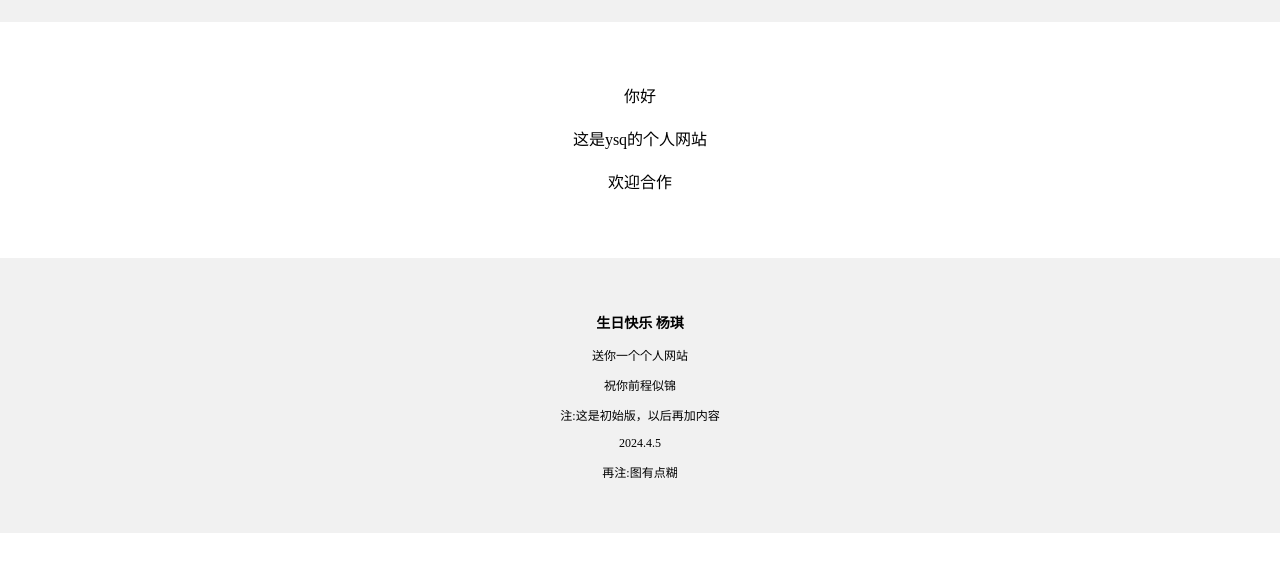
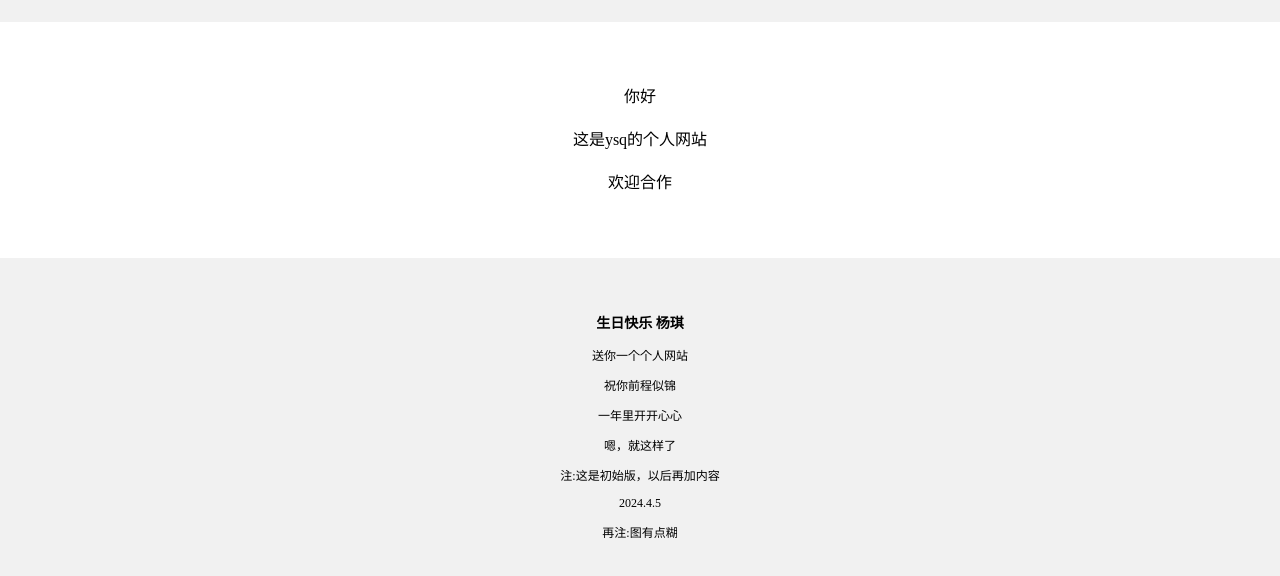
Before and after one commit to 18975572745zyx/ysq, a plain HTML site: page index.html in a window 1280 px wide. Shown: the part 362-938 px from the top of the page. Before the commit the page ends 895 px from the top, so only its background shows below. Drawn offline with Linux system fonts and the light colour scheme.

Commit message:
Update index.html

```diff
--- a/index.html
+++ b/index.html
@@ -36,6 +36,8 @@ text-align: center;
 <h3>生日快乐 杨琪</h3>
 <p>送你一个个人网站</p>
 <p>祝你前程似锦</p>
+<p>一年里开开心心</p>
+<p>嗯，就这样了</p>
 <p>注:这是初始版，以后再加内容</p>
 <p>2024.4.5</p>
 <p>再注:图有点糊</p>
```
